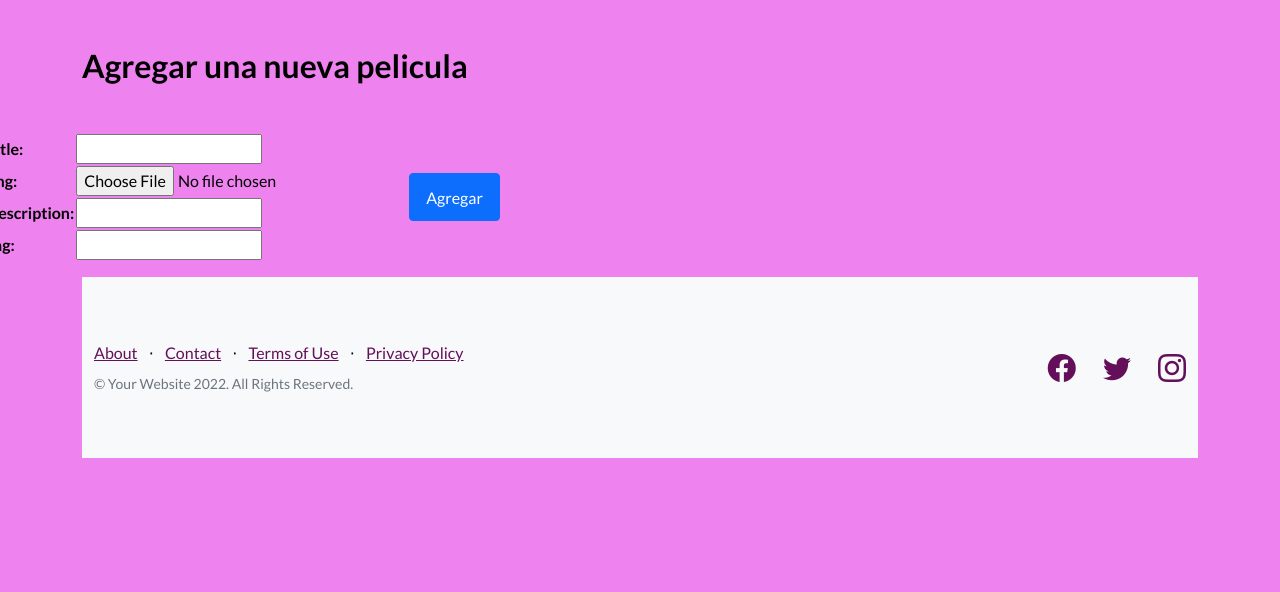
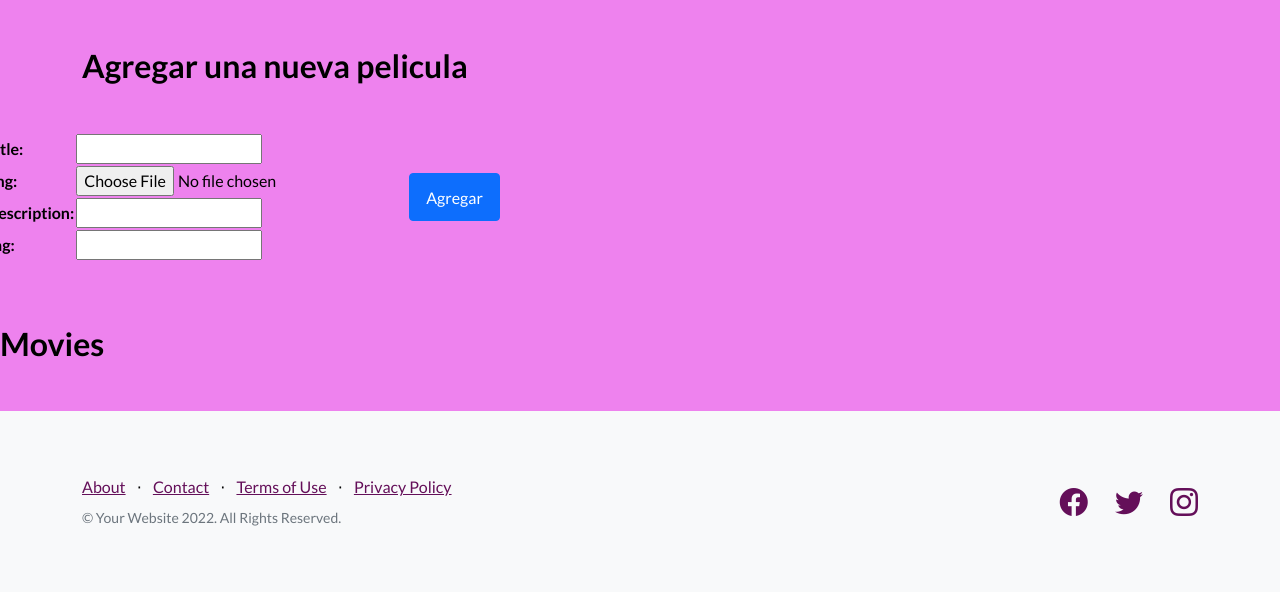
Before and after one commit to belchus/EntregaFinal, a Django app: page /add_form/ in a window 1280 px wide. Shown: the part 595-1187 px from the top of the page. Before the commit the page ends 1053 px from the top, so only its background shows below. Run offline with Django 4.2, Linux system fonts and the light colour scheme; some libraries are stand-ins or nearby versions.

Commit message:
seccion movies

```diff
--- a/ProyectoCoder/AppCoder/templates/movies.html
+++ b/ProyectoCoder/AppCoder/templates/movies.html
@@ -37,4 +37,23 @@
         </form>
       </div>
     </div>
+  </section>
+  <section class="allmovies">
+    <div class="row">
+      <div class="col-lg-6">
+        <h2 class="my-5">Movies</h2>
+
+          {% for movie in all_movies %}
+          <li >
+              <div class="flex-fil mb-2" >
+                  <p class="my-auto"><b class="gradient">Pelicula: </b>{{movie.title}} <br>
+                      <b class="gradient">Sinopsis: </b> {{movie.description}}
+                  </p>
+              </div>
+          </li>
+
+          {% endfor %}
+
+    </div>
+  </section>
   {% endblock %}
--- a/ProyectoCoder/AppCoder/templates/resultados.html
+++ b/ProyectoCoder/AppCoder/templates/resultados.html
@@ -13,8 +13,9 @@
                 </p>
             </div>
         </li>
+
+    <button class="btn btn-primary mb-3 py-1" type="submit" a href="{% url 'review_form' %}"></a>Deja tu MovieReview</button>
         {% endfor %}
-
       </ul>
       <br>
       {% else %}
```
